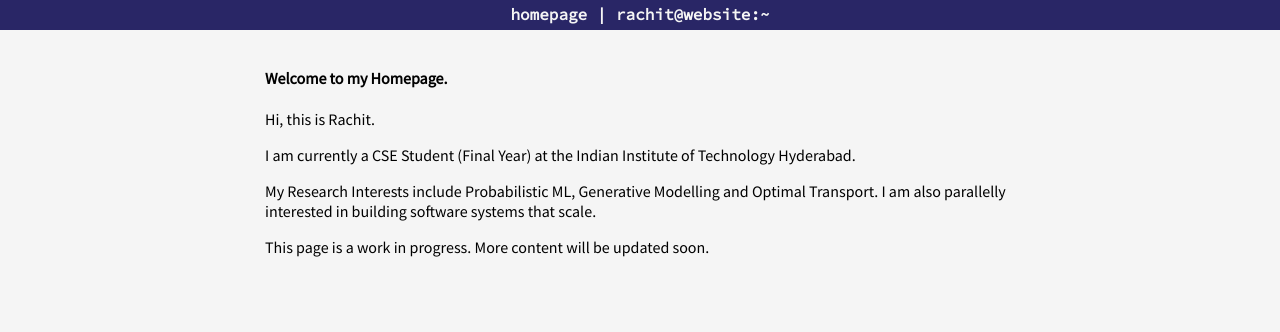
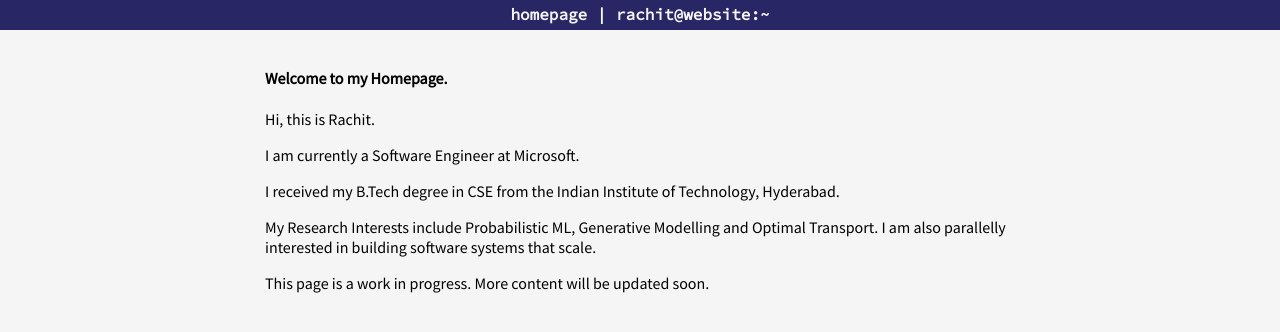
Before and after one commit to RachitKeertiDas/RachitKeertiDas.github.io, a plain HTML site: page index.html in a window 1280 px wide. Drawn offline with Linux system fonts and the light colour scheme.

Commit message:
Update Affiliation

```diff
--- a/index.html
+++ b/index.html
@@ -16,7 +16,8 @@
 			<h4> Welcome to my Homepage.</h4>
 			<p> Hi, this is Rachit. </p>
 
-			<p>I am currently a CSE Student (Final Year) at the Indian Institute of Technology Hyderabad. </p>
+			<p>I am currently a Software Engineer at Microsoft.</p>
+			<p>I received my B.Tech degree in CSE from the Indian Institute of Technology, Hyderabad. </p>
 
 			<p>My Research Interests include Probabilistic ML, Generative Modelling and Optimal Transport. I am also parallelly interested in building software systems that scale.
 			</p>
```
